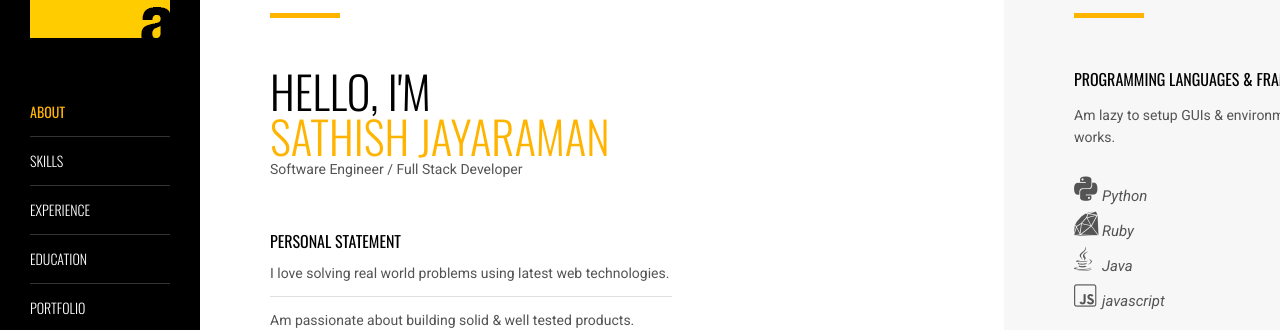
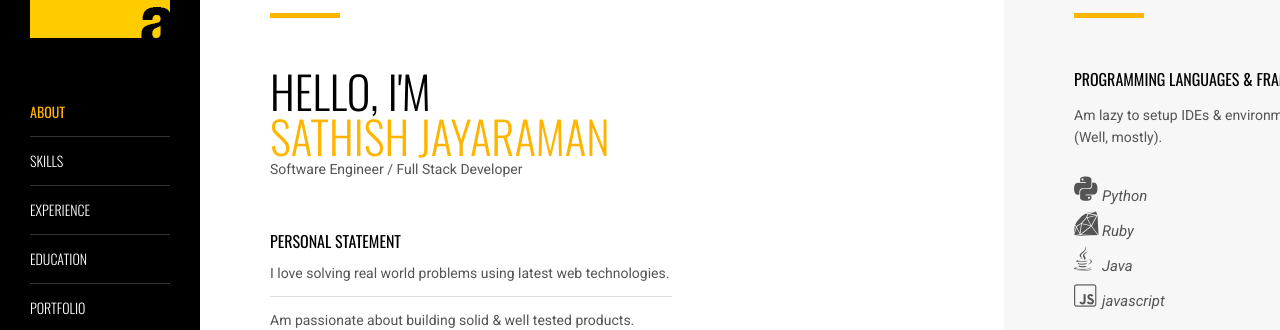
Before and after one commit to scriperdj/scriperdj.github.io, a Jekyll site: the page built from index.html, in a window 1280 px wide. Shown: the part 132-462 px from the top of the page. Built offline with Jekyll 4.4.1, drawn with Linux system fonts in a browser that asks for light colours.

Commit message:
index changes

```diff
--- a/index.html
+++ b/index.html
@@ -29,7 +29,7 @@
       <div class="container-sub skill-list">
         <div class="row">
           <h3 style="margin-top:0px;">Programming Languages & Frameworks</h3>
-          <p>Am lazy to setup GUIs & environments for development. So I stick with notepad & terminal for all my works.</p>
+          <p>Am lazy to setup IDEs & environments for development. So I stick with notepad & terminal for all my works (Well, mostly).</p>
           <div class="col-4 margin-top10">
             <ul style="list-style:outside none none">
               <li><i style="font-size:2em;" class="icon-python"><span style="font-size:15px;">Python</span></i></li>
@@ -46,10 +46,9 @@
               <li><i style="font-size:2em" class="icon-nodejs"><span style="font-size:15px;">Node.js</span></i></li>
             </ul>
           </div>
-
           <div class="col-4 margin-top10">
             <ul style="list-style:outside none none">
-              <li><i style="font-size:2em" class="icon-angular"><span style="font-size:15px;">Angular</span></i></li>
+              <li><i style="font-size:2em" class="icon-javascript-alt"><span style="font-size:15px;">Backbone.js</span></i></li>
               <li><i style="font-size:2em" class="icon-css"><span style="font-size:15px;">Jquery</span></i></li>
               <li><i style="font-size:2em" class="icon-spring"><span style="font-size:15px;">Spring</span></i></li>
               <li></li>
@@ -119,8 +118,9 @@
   <div class="inner">
     <h2>Experience</h2>
     <div class="title-divider"></div>
-    <h3>14 Years Experience!</h3>
-    <p>Lorem ipsum dolor sit amet, consectetur adipiscing elit. Proin ornare sem sed quam tempus aliquet vitae eget dolor. Proin eu ultrices libero. Curabitur vulputate vestibulum elementum. Suspendisse id neque a nibh mollis blandit. Quisque varius eros ac purus dignissim.</p>
+    <h3>5 Years of Experience!</h3>
+    <p>I have a mixed experience working at projects ranging from small scale web applications to Enterprise level applications coordinating with teams fo various sizes.
+        These include projects where I design, architect, code, test & deploy end-to-end or just code my way through the requirements. </p>
     <div class="experience-con">
       <div class="container-sub">
         <div class="full-divider"></div>
```
